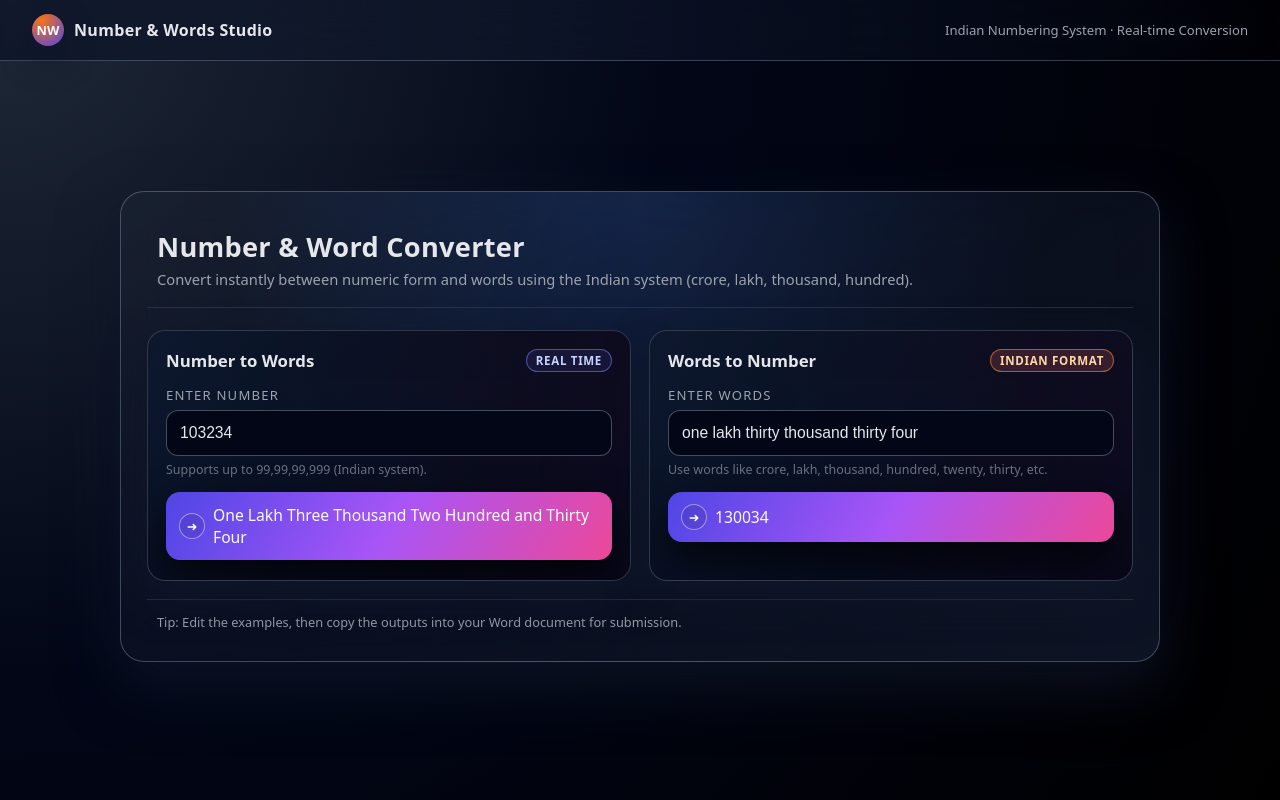
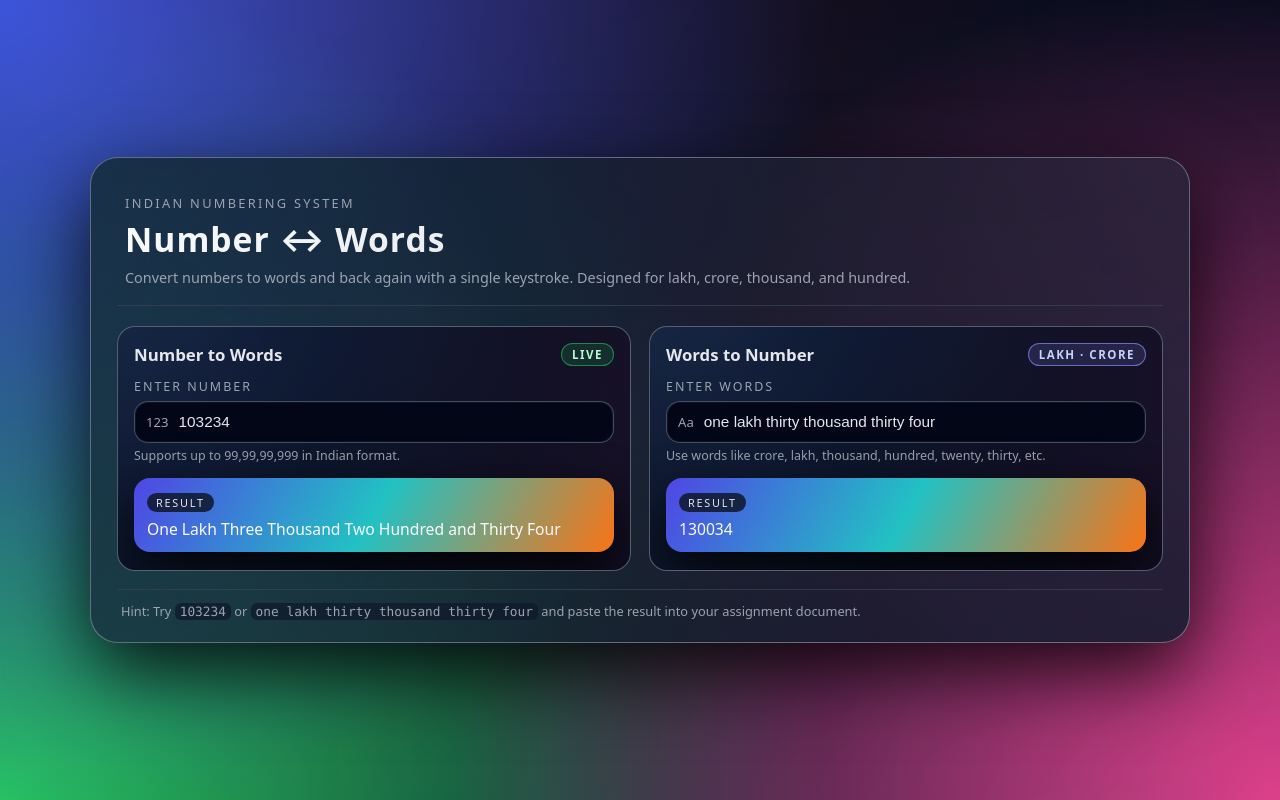
Before and after one commit to Radha-Krishna-19/NumberWordsConverter, a plain HTML site: page index.html in a window 1280 px wide. Drawn offline with Linux system fonts and the light colour scheme.

Commit message:
Revamp UI with neon glass design

```diff
--- a/index.html
+++ b/index.html
@@ -3,88 +3,97 @@
 <head>
     <meta charset="UTF-8">
     <meta name="viewport" content="width=device-width, initial-scale=1.0">
-    <title>Number & Words Converter</title>
+    <title>Neon Number & Words Converter</title>
     <link rel="stylesheet" href="style.css">
 </head>
 <body>
-    <div class="app-shell">
-        <header class="top-bar">
-            <div class="brand">
-                <span class="brand-mark">NW</span>
-                <span class="brand-text">Number & Words Studio</span>
-            </div>
-            <span class="tagline">Indian Numbering System · Real‑time Conversion</span>
+    <div class="background-orbit"></div>
+    <div class="background-orbit orbit-2"></div>
+
+    <main class="center-layout">
+        <section class="glass-card">
+            <header class="hero">
+                <p class="hero-kicker">Indian Numbering System</p>
+                <h1>Number ↔ Words</h1>
+                <p class="hero-sub">
+                    Convert numbers to words and back again with a single keystroke.
+                    Designed for lakh, crore, thousand, and hundred.
+                </p>
             </header>
 
-        <main class="main">
-            <section class="panel">
+            <div class="two-column">
+                <!-- Number to Words -->
+                <div class="panel">
                     <div class="panel-header">
-                    <h1>Number & Word Converter</h1>
-                    <p>Convert instantly between numeric form and words using the Indian system (crore, lakh, thousand, hundred).</p>
+                        <h2>Number to Words</h2>
+                        <span class="chip chip-live">LIVE</span>
                     </div>
 
-                <div class="grid">
-                    <!-- Number to Words -->
-                    <div class="card">
-                        <div class="card-header">
-                            <h2>Number to Words</h2>
-                            <span class="pill">Real time</span>
-                        </div>
                     <label class="field">
                         <span class="field-label">Enter number</span>
+                        <div class="field-input-wrap">
+                            <span class="field-icon">123</span>
                             <input
+                                id="numInput"
                                 type="text"
-                                id="numInput"
                                 inputmode="numeric"
                                 autocomplete="off"
                                 placeholder="e.g., 103234"
                                 maxlength="12"
                             />
-                            <span class="field-hint">Supports up to 99,99,99,999 (Indian system).</span>
+                        </div>
+                        <span class="field-hint">Supports up to 99,99,99,999 in Indian format.</span>
                     </label>
-                        <div class="result">
-                            <span class="result-icon">➜</span>
-                            <span id="numOutput" class="result-text result-placeholder">
+
+                    <div class="result-tile">
+                        <span class="result-badge">Result</span>
+                        <p id="numOutput" class="result-text muted">
                             Output will appear here…
-                            </span>
+                        </p>
                     </div>
                 </div>
 
                 <!-- Words to Number -->
-                    <div class="card">
-                        <div class="card-header">
+                <div class="panel">
+                    <div class="panel-header">
                         <h2>Words to Number</h2>
-                            <span class="pill pill-secondary">Indian format</span>
+                        <span class="chip chip-accent">Lakh · Crore</span>
                     </div>
+
                     <label class="field">
                         <span class="field-label">Enter words</span>
+                        <div class="field-input-wrap">
+                            <span class="field-icon">Aa</span>
                             <input
+                                id="wordInput"
                                 type="text"
-                                id="wordInput"
                                 autocomplete="off"
                                 placeholder="e.g., one lakh thirty thousand thirty four"
                             />
+                        </div>
                         <span class="field-hint">
                             Use words like crore, lakh, thousand, hundred, twenty, thirty, etc.
                         </span>
                     </label>
-                        <div class="result">
-                            <span class="result-icon">➜</span>
-                            <span id="wordOutput" class="result-text result-placeholder">
+
+                    <div class="result-tile">
+                        <span class="result-badge">Result</span>
+                        <p id="wordOutput" class="result-text muted">
                             Output will appear here…
-                            </span>
+                        </p>
                     </div>
                 </div>
             </div>
 
-                <footer class="footer-note">
+            <footer class="footer">
                 <p>
-                        Tip: Edit the examples, then copy the outputs into your Word document for submission.
+                    Hint: Try <span class="mono">103234</span> or
+                    <span class="mono">one lakh thirty thousand thirty four</span> and paste the
+                    result into your assignment document.
                 </p>
             </footer>
         </section>
     </main>
-    </div>
 
     <script src="script.js"></script>
 </body>
--- a/script.js
+++ b/script.js
@@ -46,8 +46,9 @@ function numberToWords(num) {
         return TENS[Math.floor(n / 10)] + ONES[n % 10];
     }
 
-    // Pad to 9 digits CC LL TT H UU (crore, lakh, thousand, hundred, units)
+    // Pad to 9 digits: CC LL TT H UU [web:6][web:21]
     num = ("000000000" + num).slice(-9);
+
     const crore = parseInt(num.slice(0, 2), 10);
     const lakh = parseInt(num.slice(2, 4), 10);
     const thousand = parseInt(num.slice(4, 6), 10);
@@ -112,16 +113,14 @@ function wordsToNumber(words) {
         .trim();
 
     if (!cleaned) return "";
+
     const tokens = cleaned.split(" ");
-
     let total = 0;
     let current = 0;
 
     for (const token of tokens) {
         const value = MAP[token];
-        if (value === undefined) {
-            continue; // ignore unknown words instead of crashing
-        }
+        if (value === undefined) continue;
 
         if (value < 100) {
             current += value;
@@ -147,30 +146,28 @@ const wordOutput = document.getElementById("wordOutput");
 function setResult(el, text) {
     if (!text) {
         el.textContent = "Output will appear here…";
-        el.classList.add("result-placeholder");
+        el.classList.add("muted");
     } else {
         el.textContent = text;
-        el.classList.remove("result-placeholder");
+        el.classList.remove("muted");
     }
 }
 
-// initial placeholder
 setResult(numOutput, "");
 setResult(wordOutput, "");
 
-// live behaviour
 numInput.addEventListener("input", () => {
-    const cleaned = numInput.value.replace(/\D/g, "");
-    numInput.value = cleaned;
-    setResult(numOutput, cleaned ? numberToWords(cleaned) : "");
+    const clean = numInput.value.replace(/\D/g, "");
+    numInput.value = clean;
+    setResult(numOutput, clean ? numberToWords(clean) : "");
 });
 
 wordInput.addEventListener("input", () => {
-    const text = wordInput.value;
-    setResult(wordOutput, text ? wordsToNumber(text) : "");
+    const val = wordInput.value;
+    setResult(wordOutput, val ? wordsToNumber(val) : "");
 });
 
-// pre-fill examples for teacher
+// Pre‑fill example for your teacher
 numInput.value = "103234";
 setResult(numOutput, numberToWords("103234"));
 
--- a/style.css
+++ b/style.css
@@ -1,17 +1,21 @@
 :root {
-    --bg: #050816;
-    --bg-alt: #0b1020;
-    --accent: #6366f1;
-    --accent-soft: rgba(99, 102, 241, 0.12);
+    --bg-1: #050816;
+    --bg-2: #020617;
+    --accent-1: #22c1c3;
     --accent-2: #f97316;
-    --text: #e5e7eb;
-    --muted: #9ca3af;
-    --border-subtle: rgba(148, 163, 184, 0.3);
-    --card-bg: rgba(15, 23, 42, 0.9);
-    --radius-lg: 18px;
-    --radius-xl: 24px;
-    --shadow-soft: 0 24px 60px rgba(15, 23, 42, 0.75);
-    --transition-fast: 160ms ease-out;
+    --accent-3: #a855f7;
+    --danger: #fb7185;
+    --card-bg: rgba(15, 23, 42, 0.82);
+    --border-soft: rgba(148, 163, 184, 0.55);
+    --text-main: #e5e7eb;
+    --text-soft: #9ca3af;
+    --radius-outer: 28px;
+    --radius-inner: 18px;
+    --shadow-strong: 0 28px 80px rgba(0, 0, 0, 0.85);
+    --transition-fast: 150ms ease-out;
+    --transition-med: 220ms ease;
+    --font-sans: system-ui, -apple-system, BlinkMacSystemFont, "SF Pro Text",
+        "Segoe UI", sans-serif;
 }
 
 *,
@@ -24,313 +28,326 @@ html,
 body {
     margin: 0;
     padding: 0;
-    height: 100%;
-    font-family: system-ui, -apple-system, BlinkMacSystemFont, "SF Pro Text",
-        "Segoe UI", sans-serif;
-    color: var(--text);
-    background: radial-gradient(circle at top left, #1f2937 0, #020617 45%, #000 100%);
+    min-height: 100%;
+    font-family: var(--font-sans);
+    color: var(--text-main);
+    background:
+        radial-gradient(circle at top left, #1d4ed8 0, transparent 55%),
+        radial-gradient(circle at bottom right, #db2777 0, transparent 55%),
+        radial-gradient(circle at bottom left, #22c55e 0, transparent 55%),
+        linear-gradient(145deg, var(--bg-1), var(--bg-2));
+    overflow-x: hidden;
 }
 
-/* Layout shell */
+/* Floating background circles */
 
-.app-shell {
-    min-height: 100vh;
-    display: flex;
-    flex-direction: column;
+.background-orbit {
+    position: fixed;
+    inset: -30%;
+    background:
+        radial-gradient(circle at 20% 10%, rgba(244, 63, 94, 0.22), transparent 55%),
+        radial-gradient(circle at 80% 90%, rgba(56, 189, 248, 0.22), transparent 55%);
+    opacity: 0.5;
+    filter: blur(12px);
+    mix-blend-mode: screen;
+    pointer-events: none;
+    z-index: 0;
 }
 
-/* Top bar */
-
-.top-bar {
-    position: sticky;
-    top: 0;
-    z-index: 10;
-    display: flex;
-    align-items: center;
-    justify-content: space-between;
-    padding: 14px 32px;
-    background: linear-gradient(
-        to right,
-        rgba(15, 23, 42, 0.9),
-        rgba(15, 23, 42, 0.6),
-        transparent
-    );
-    backdrop-filter: blur(18px);
-    border-bottom: 1px solid rgba(148, 163, 184, 0.35);
+.background-orbit.orbit-2 {
+    opacity: 0.35;
+    transform: rotate(15deg);
 }
 
-.brand {
-    display: flex;
-    align-items: center;
-    gap: 10px;
-}
+/* Centered layout */
 
-.brand-mark {
-    width: 32px;
-    height: 32px;
-    border-radius: 999px;
-    background: radial-gradient(circle at 30% 20%, #f97316, #4f46e5);
-    display: inline-flex;
-    align-items: center;
-    justify-content: center;
-    font-size: 0.8rem;
-    font-weight: 700;
-    color: #f9fafb;
-    box-shadow: 0 0 0 1px rgba(15, 23, 42, 0.9),
-        0 15px 30px rgba(15, 23, 42, 0.8);
-}
-
-.brand-text {
-    font-weight: 600;
-    letter-spacing: 0.02em;
-    color: #e5e7eb;
-}
-
-.tagline {
-    font-size: 0.82rem;
-    color: var(--muted);
-}
-
-/* Main panel */
-
-.main {
-    flex: 1;
+.center-layout {
+    position: relative;
+    z-index: 1;
+    min-height: 100vh;
     display: flex;
     align-items: center;
     justify-content: center;
-    padding: 32px 16px 40px;
+    padding: 32px 16px;
 }
 
-.panel {
+/* Glass card */
+
+.glass-card {
     width: 100%;
-    max-width: 1040px;
-    padding: 26px 26px 30px;
-    background: linear-gradient(
-            145deg,
-            rgba(148, 163, 184, 0.04),
-            rgba(15, 23, 42, 0.85)
-        ),
-        radial-gradient(circle at top, rgba(59, 130, 246, 0.25), transparent 60%);
-    border-radius: var(--radius-xl);
-    box-shadow: var(--shadow-soft);
-    border: 1px solid rgba(148, 163, 184, 0.4);
+    max-width: 1100px;
+    background:
+        linear-gradient(
+            135deg,
+            rgba(15, 23, 42, 0.94),
+            rgba(17, 24, 39, 0.85),
+            rgba(15, 23, 42, 0.94)
+        );
+    border-radius: var(--radius-outer);
+    border: 1px solid rgba(148, 163, 184, 0.6);
+    box-shadow: var(--shadow-strong);
+    padding: 26px 26px 22px;
     backdrop-filter: blur(28px);
+    position: relative;
+    overflow: hidden;
 }
 
-/* Header */
-
-.panel-header {
-    padding: 10px 10px 18px;
-    border-bottom: 1px solid rgba(55, 65, 81, 0.6);
-    margin-bottom: 22px;
+.glass-card::before {
+    content: "";
+    position: absolute;
+    inset: -25%;
+    background:
+        radial-gradient(circle at 0 0, rgba(56, 189, 248, 0.18), transparent 55%),
+        radial-gradient(circle at 100% 0, rgba(244, 114, 182, 0.22), transparent 55%),
+        radial-gradient(circle at 10% 100%, rgba(52, 211, 153, 0.18), transparent 55%);
+    opacity: 0.7;
+    mix-blend-mode: screen;
+    pointer-events: none;
 }
 
-.panel-header h1 {
-    margin: 0 0 4px;
-    font-size: 1.7rem;
-    font-weight: 650;
-    letter-spacing: 0.01em;
+/* Hero header */
+
+.hero {
+    position: relative;
+    z-index: 1;
+    padding: 10px 8px 18px;
+    border-bottom: 1px solid rgba(55, 65, 81, 0.8);
+    margin-bottom: 20px;
 }
 
-.panel-header p {
-    margin: 0;
-    font-size: 0.92rem;
-    color: var(--muted);
+.hero-kicker {
+    margin: 0 0 4px;
+    font-size: 0.8rem;
+    letter-spacing: 0.18em;
+    text-transform: uppercase;
+    color: var(--text-soft);
 }
 
-/* Grid with two cards */
+.hero h1 {
+    margin: 0 0 6px;
+    font-size: 2.1rem;
+    letter-spacing: 0.03em;
+    font-weight: 680;
+    background: linear-gradient(120deg, #f9fafb, #e5e7eb, #a5b4fc);
+    -webkit-background-clip: text;
+    color: transparent;
+}
 
-.grid {
+.hero-sub {
+    margin: 0;
+    font-size: 0.9rem;
+    color: var(--text-soft);
+}
+
+/* Two columns */
+
+.two-column {
+    position: relative;
+    z-index: 1;
     display: grid;
     grid-template-columns: repeat(2, minmax(0, 1fr));
     gap: 18px;
 }
 
-/* Card */
+/* Panels */
 
-.card {
-    padding: 18px 18px 20px;
-    border-radius: var(--radius-lg);
-    background: radial-gradient(circle at top left, #0b1120, #020617);
-    border: 1px solid var(--border-subtle);
-    box-shadow: 0 16px 40px rgba(15, 23, 42, 0.9);
+.panel {
+    background: radial-gradient(circle at top left, rgba(15, 23, 42, 0.98), #020617);
+    border-radius: var(--radius-inner);
+    border: 1px solid var(--border-soft);
+    padding: 16px 16px 18px;
     position: relative;
     overflow: hidden;
 }
 
-.card::before {
+.panel::before {
     content: "";
     position: absolute;
-    inset: -40%;
+    inset: -35%;
     background:
-        radial-gradient(circle at 0 0, rgba(59, 130, 246, 0.16), transparent 60%),
-        radial-gradient(circle at 100% 0, rgba(244, 114, 182, 0.12), transparent 60%);
-    opacity: 0.7;
-    pointer-events: none;
+        radial-gradient(circle at 20% 0, rgba(59, 130, 246, 0.2), transparent 55%),
+        radial-gradient(circle at 100% 40%, rgba(244, 114, 182, 0.16), transparent 55%);
+    opacity: 0.75;
+    mix-blend-mode: screen;
 }
 
-.card-header {
+.panel-header {
     position: relative;
     z-index: 1;
     display: flex;
+    align-items: center;
     justify-content: space-between;
-    align-items: center;
-    margin-bottom: 14px;
+    margin-bottom: 12px;
 }
 
-.card-header h2 {
+.panel-header h2 {
     margin: 0;
     font-size: 1.05rem;
     font-weight: 600;
 }
 
-.pill {
-    padding: 3px 9px;
+.chip {
+    padding: 3px 10px;
     border-radius: 999px;
     font-size: 0.72rem;
+    letter-spacing: 0.13em;
+    text-transform: uppercase;
     font-weight: 600;
-    letter-spacing: 0.06em;
-    text-transform: uppercase;
-    background: var(--accent-soft);
-    color: #c7d2fe;
-    border: 1px solid rgba(129, 140, 248, 0.5);
+    border: 1px solid rgba(148, 163, 184, 0.7);
+    backdrop-filter: blur(12px);
 }
 
-.pill-secondary {
-    background: rgba(248, 113, 113, 0.18);
-    color: #fed7aa;
-    border-color: rgba(251, 146, 60, 0.55);
+.chip-live {
+    background: rgba(34, 197, 94, 0.16);
+    border-color: rgba(34, 197, 94, 0.6);
+    color: #bbf7d0;
 }
 
-/* Field */
+.chip-accent {
+    background: rgba(129, 140, 248, 0.16);
+    border-color: rgba(129, 140, 248, 0.7);
+    color: #c7d2fe;
+}
+
+/* Form fields */
 
 .field {
-    display: block;
     position: relative;
     z-index: 1;
 }
 
 .field-label {
     display: block;
-    font-size: 0.82rem;
+    font-size: 0.78rem;
     text-transform: uppercase;
-    letter-spacing: 0.09em;
+    letter-spacing: 0.16em;
     color: #9ca3af;
     margin-bottom: 6px;
 }
 
-.field input {
-    width: 100%;
-    padding: 13px 13px;
-    border-radius: 12px;
+.field-input-wrap {
+    display: flex;
+    align-items: center;
+    background: radial-gradient(circle at top left, #020617, #020617);
+    border-radius: 14px;
     border: 1px solid rgba(75, 85, 99, 0.9);
-    background: radial-gradient(circle at top left, #020617, #020617);
-    color: var(--text);
-    font-size: 0.98rem;
-    outline: none;
+    box-shadow: inset 0 0 0 1px rgba(15, 23, 42, 0.8);
     transition: border-color var(--transition-fast),
         box-shadow var(--transition-fast),
-        background-color var(--transition-fast),
         transform var(--transition-fast);
 }
 
-.field input::placeholder {
+.field-icon {
+    padding-left: 11px;
+    padding-right: 6px;
+    font-size: 0.82rem;
+    color: var(--text-soft);
+}
+
+.field-input-wrap input {
+    flex: 1;
+    border: none;
+    outline: none;
+    background: transparent;
+    color: var(--text-main);
+    font-size: 0.96rem;
+    padding: 11px 12px 11px 4px;
+}
+
+.field-input-wrap input::placeholder {
     color: #6b7280;
 }
 
-.field input:focus {
+.field-input-wrap:focus-within {
     border-color: #a855f7;
-    box-shadow: 0 0 0 1px rgba(168, 85, 247, 0.8),
-        0 0 35px rgba(147, 51, 234, 0.5);
+    box-shadow:
+        0 0 0 1px rgba(168, 85, 247, 0.9),
+        0 0 30px rgba(147, 51, 234, 0.55);
     transform: translateY(-1px);
 }
 
 .field-hint {
     display: block;
-    margin-top: 5px;
+    margin-top: 4px;
     font-size: 0.78rem;
-    color: #6b7280;
+    color: var(--text-soft);
 }
 
-/* Result */
+/* Result tiles */
 
-.result {
+.result-tile {
     position: relative;
     z-index: 1;
     margin-top: 14px;
     padding: 12px 13px;
-    border-radius: 14px;
-    background: linear-gradient(120deg, #4f46e5, #a855f7, #ec4899);
-    display: flex;
-    align-items: center;
-    gap: 8px;
-    box-shadow: 0 18px 40px rgba(0, 0, 0, 0.7);
+    border-radius: 16px;
+    background: linear-gradient(120deg, #4f46e5, #22c1c3, #f97316);
+    box-shadow: 0 20px 50px rgba(0, 0, 0, 0.8);
 }
 
-.result-icon {
-    width: 26px;
-    height: 26px;
+.result-badge {
+    display: inline-block;
+    padding: 2px 9px;
     border-radius: 999px;
-    background: rgba(15, 23, 42, 0.1);
-    border: 1px solid rgba(249, 250, 251, 0.45);
-    display: inline-flex;
-    align-items: center;
-    justify-content: center;
-    color: #f9fafb;
-    font-size: 0.8rem;
-    flex-shrink: 0;
+    background: rgba(15, 23, 42, 0.85);
+    color: #e5e7eb;
+    font-size: 0.68rem;
+    letter-spacing: 0.16em;
+    text-transform: uppercase;
+    margin-bottom: 6px;
 }
 
 .result-text {
+    margin: 0;
     font-size: 0.98rem;
     color: #f9fafb;
-    min-height: 1.15em;
 }
 
-.result-placeholder {
-    opacity: 0.78;
+.result-text.muted {
+    opacity: 0.8;
 }
 
 /* Footer */
 
-.footer-note {
+.footer {
+    position: relative;
+    z-index: 1;
+    border-top: 1px solid rgba(55, 65, 81, 0.8);
     margin-top: 18px;
-    padding: 6px 10px 0;
-    border-top: 1px solid rgba(55, 65, 81, 0.7);
+    padding-top: 8px;
 }
 
-.footer-note p {
-    margin: 7px 0 0;
+.footer p {
+    margin: 4px 4px 0;
     font-size: 0.8rem;
-    color: var(--muted);
+    color: var(--text-soft);
+}
+
+.mono {
+    font-family: "JetBrains Mono", ui-monospace, SFMono-Regular, Menlo, Monaco,
+        Consolas, "Liberation Mono", "Courier New", monospace;
+    background: rgba(15, 23, 42, 0.7);
+    border-radius: 6px;
+    padding: 1px 5px;
 }
 
 /* Responsive */
 
-@media (max-width: 880px) {
-    .grid {
+@media (max-width: 900px) {
+    .two-column {
         grid-template-columns: 1fr;
     }
 
-    .panel {
-        padding: 22px 16px 24px;
-    }
-
-    .top-bar {
-        padding-inline: 16px;
-    }
-
-    .tagline {
-        display: none;
+    .glass-card {
+        padding-inline: 18px;
     }
 }
 
-@media (max-width: 520px) {
-    .panel-header h1 {
-        font-size: 1.4rem;
+@media (max-width: 540px) {
+    .hero h1 {
+        font-size: 1.6rem;
     }
-
-    .panel-header p {
-        font-size: 0.85rem;
+    .center-layout {
+        padding-inline: 10px;
     }
 }
```
Lines whose indentation alone changed are shown as unchanged.
